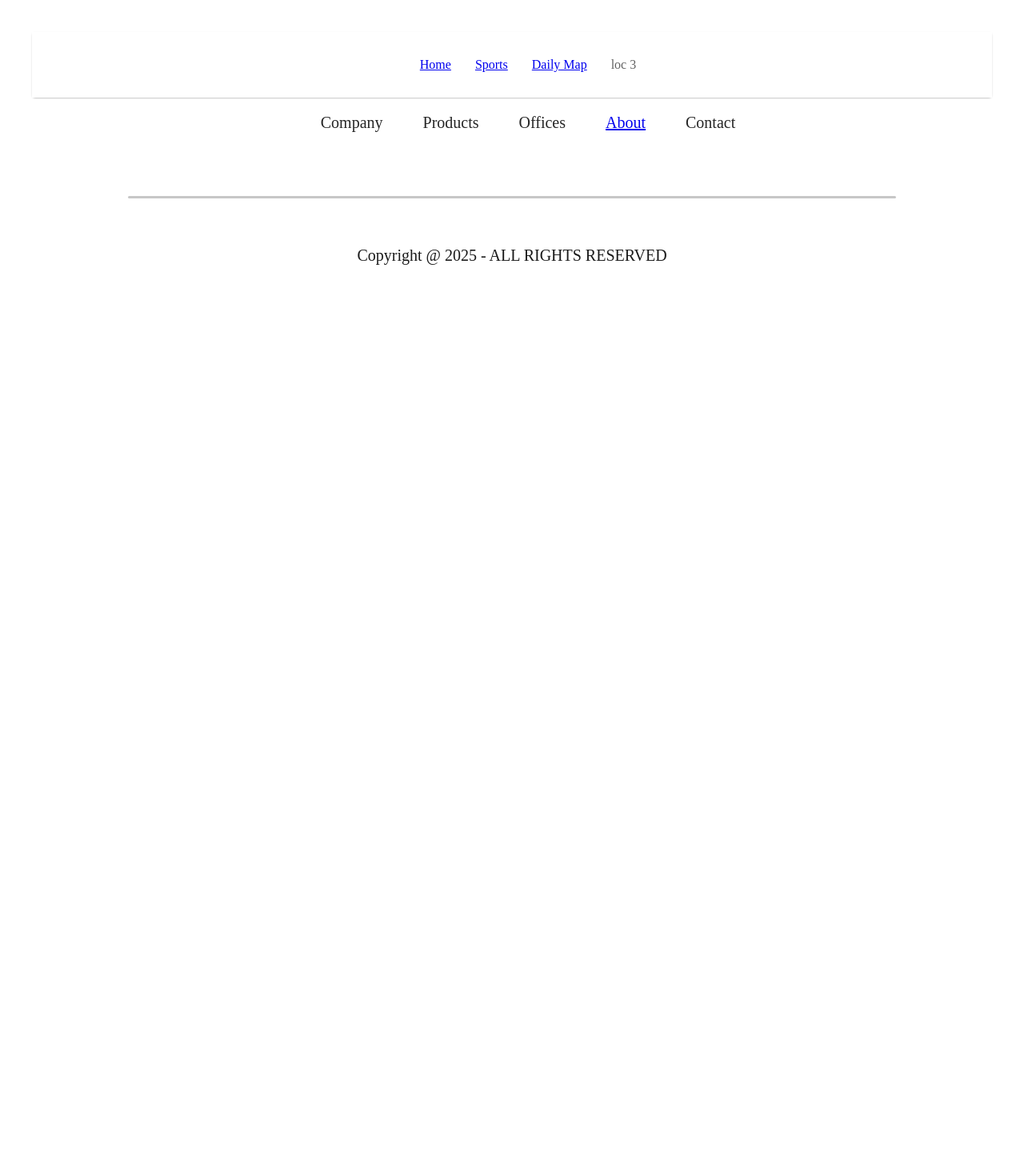
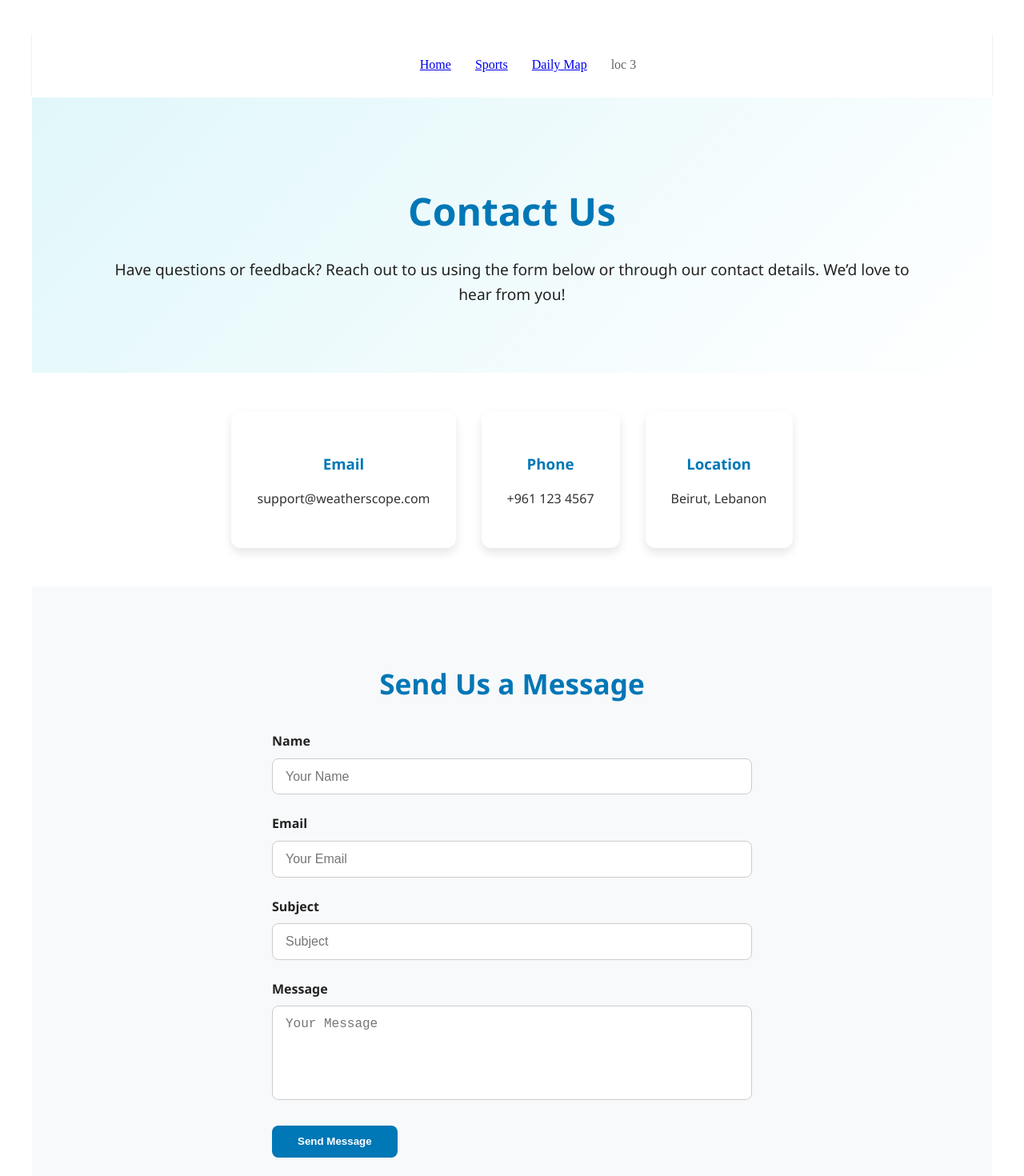
Before and after one commit to jefouz/Weatherscope, a React (Vite) app in the folder nasaPrep/: page /Contact in a window 1280 px wide. Shown: the top 1470 px of the page at 80% size. Before the commit the page ends 800 px from the top, so only its background shows below. Built offline with nearby package versions, Linux system fonts and the light colour scheme; no server answers.

Commit message:
Created a Contact page

```diff
--- a/nasaPrep/src/App.jsx
+++ b/nasaPrep/src/App.jsx
@@ -7,6 +7,7 @@ import Home from "./components/Home/Home";
 import Sports from "./components/Sports/Sports";
 import DailyMap from "./components/DailyMap/DailyMap";
 import About from "./components/About/About";
+import Contact from "./components/Contact/Contact";
 function App() {
 
   return (<>
@@ -16,6 +17,7 @@ function App() {
       <Navbar />
       <Routes>
         <Route path="/About" element={<About/>}></Route>
+        <Route path="/Contact" element={<Contact/>}></Route>
         <Route path="/" element={<Home/>} />
         <Route path="/Sports" element={<Sports/>} />
         <Route path="/DailyMap" element={<DailyMap/>} />
--- /dev/null
+++ b/nasaPrep/src/components/Contact/Contact.css
@@ -0,0 +1,124 @@
+/* General Layout */
+.contact-container {
+  font-family: "Segoe UI", Tahoma, Geneva, Verdana, sans-serif;
+  color: #222;
+  line-height: 1.6;
+  margin: 0;
+  padding: 0;
+}
+
+/* Hero Section */
+.contact-hero {
+  text-align: center;
+  padding: 4rem 8%;
+  background: linear-gradient(135deg, #e0f7fa, #ffffff);
+}
+
+.contact-hero h1 {
+  font-size: 3rem;
+  color: #0077b6;
+  margin-bottom: 1rem;
+}
+
+.contact-hero p {
+  font-size: 1.2rem;
+}
+
+/* Contact Info Section */
+.contact-info {
+  display: flex;
+  justify-content: center;
+  gap: 2rem;
+  flex-wrap: wrap;
+  padding: 3rem 8%;
+}
+
+.info-card {
+  background: #fff;
+  padding: 2rem;
+  border-radius: 12px;
+  max-width: 250px;
+  box-shadow: 0 6px 12px rgba(0,0,0,0.1);
+  text-align: center;
+}
+
+.info-card h3 {
+  color: #0077b6;
+  margin-bottom: 0.5rem;
+}
+
+.info-card p {
+  font-size: 1rem;
+  color: #333;
+}
+
+/* Contact Form Section */
+.contact-form-section {
+  padding: 4rem 8%;
+  background: #f8f9fa;
+  text-align: center;
+}
+
+.contact-form-section h2 {
+  font-size: 2.2rem;
+  margin-bottom: 2rem;
+  color: #0077b6;
+}
+
+.contact-form {
+  max-width: 600px;
+  margin: 0 auto;
+  text-align: left;
+}
+
+.form-group {
+  margin-bottom: 1.5rem;
+}
+
+.form-group label {
+  display: block;
+  font-weight: bold;
+  margin-bottom: 0.5rem;
+}
+
+.form-group input,
+.form-group textarea {
+  width: 100%;
+  padding: 0.8rem 1rem;
+  border-radius: 8px;
+  border: 1px solid #ccc;
+  font-size: 1rem;
+  resize: none;
+  box-sizing: border-box;
+}
+
+.form-group input:focus,
+.form-group textarea:focus {
+  outline: none;
+  border-color: #0077b6;
+  box-shadow: 0 0 5px rgba(0,119,182,0.3);
+}
+
+.btn-submit {
+  display: inline-block;
+  padding: 0.8rem 2rem;
+  background: #0077b6;
+  color: #fff;
+  font-weight: bold;
+  border: none;
+  border-radius: 8px;
+  cursor: pointer;
+  transition: 0.3s ease;
+}
+
+.btn-submit:hover {
+  background: #023e8a;
+}
+
+/* Responsive Design */
+@media (max-width: 900px) {
+  .contact-info {
+    flex-direction: column;
+    align-items: center;
+  }
+}
--- /dev/null
+++ b/nasaPrep/src/components/Contact/Contact.jsx
@@ -0,0 +1,108 @@
+import React, { useState } from "react";
+import "./Contact.css";
+import { Link } from "react-router-dom";
+
+const Contact = () => {
+  const [formData, setFormData] = useState({
+    name: "",
+    email: "",
+    subject: "",
+    message: "",
+  });
+
+  const handleChange = (e) => {
+    setFormData({ ...formData, [e.target.name]: e.target.value });
+  };
+
+  const handleSubmit = (e) => {
+    e.preventDefault();
+    // Here you can handle form submission (API call or email service)
+    alert("Thank you! Your message has been submitted.");
+    setFormData({ name: "", email: "", subject: "", message: "" });
+  };
+
+  return (
+    <div className="contact-container">
+      {/* Hero Section */}
+      <section className="contact-hero">
+        <h1>Contact Us</h1>
+        <p>
+          Have questions or feedback? Reach out to us using the form below or
+          through our contact details. We’d love to hear from you!
+        </p>
+      </section>
+
+      {/* Contact Info Section */}
+      <section className="contact-info">
+        <div className="info-card">
+          <h3>Email</h3>
+          <p>support@weatherscope.com</p>
+        </div>
+        <div className="info-card">
+          <h3>Phone</h3>
+          <p>+961 123 4567</p>
+        </div>
+        <div className="info-card">
+          <h3>Location</h3>
+          <p>Beirut, Lebanon</p>
+        </div>
+      </section>
+
+      {/* Contact Form Section */}
+      <section className="contact-form-section">
+        <h2>Send Us a Message</h2>
+        <form onSubmit={handleSubmit} className="contact-form">
+          <div className="form-group">
+            <label>Name</label>
+            <input
+              type="text"
+              name="name"
+              value={formData.name}
+              onChange={handleChange}
+              placeholder="Your Name"
+              required
+            />
+          </div>
+          <div className="form-group">
+            <label>Email</label>
+            <input
+              type="email"
+              name="email"
+              value={formData.email}
+              onChange={handleChange}
+              placeholder="Your Email"
+              required
+            />
+          </div>
+          <div className="form-group">
+            <label>Subject</label>
+            <input
+              type="text"
+              name="subject"
+              value={formData.subject}
+              onChange={handleChange}
+              placeholder="Subject"
+              required
+            />
+          </div>
+          <div className="form-group">
+            <label>Message</label>
+            <textarea
+              name="message"
+              value={formData.message}
+              onChange={handleChange}
+              placeholder="Your Message"
+              rows="5"
+              required
+            ></textarea>
+          </div>
+          <button type="submit" className="btn-submit">
+            Send Message
+          </button>
+        </form>
+      </section>
+    </div>
+  );
+};
+
+export default Contact;
--- a/nasaPrep/src/components/Footer/Footer.jsx
+++ b/nasaPrep/src/components/Footer/Footer.jsx
@@ -7,11 +7,8 @@ function Footer() {
     <div className="footer">
 
       <ul className="footer-links">
-        <li>Company</li>
-        <li>Products</li>
-        <li>Offices</li>
         <li><Link to="/About">About</Link></li>
-        <li>Contact</li>
+        <li><Link to="/Contact">Contact</Link></li>
       </ul>
 
       <div className="footer-copyright">
```
